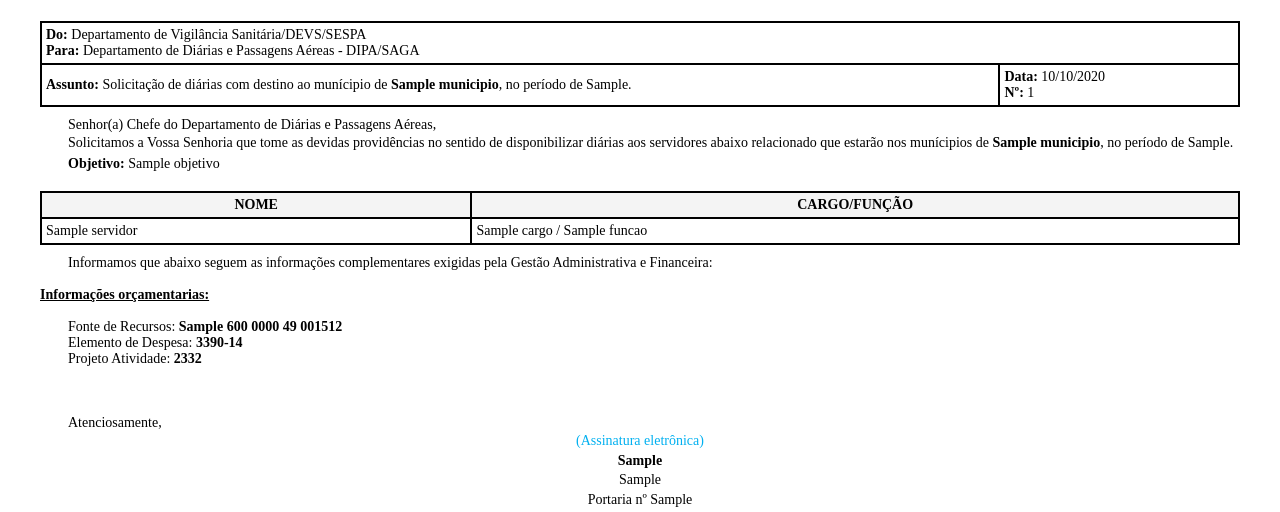
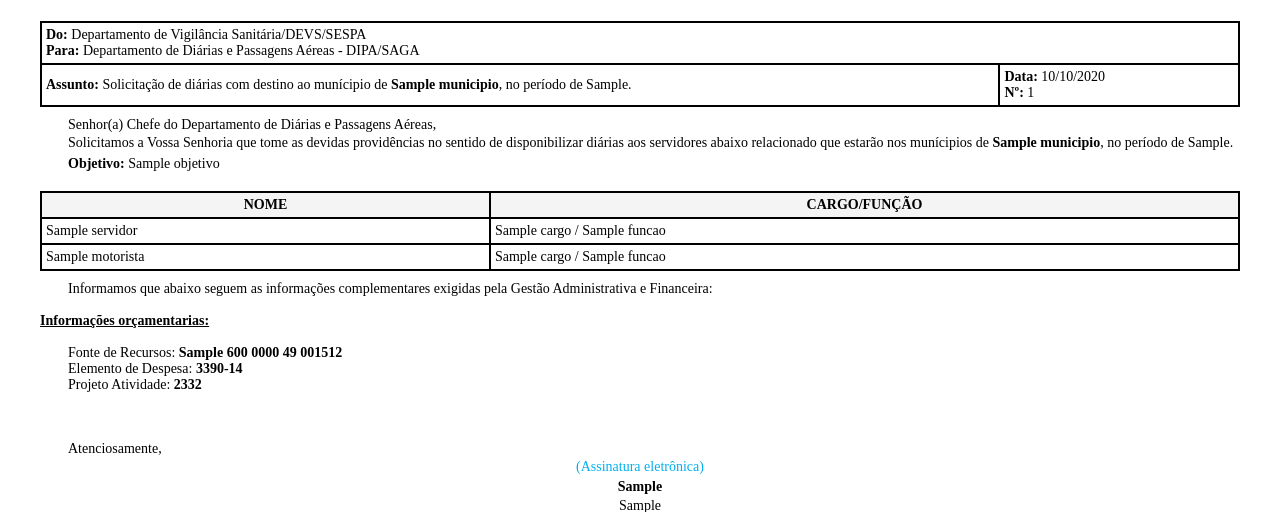
Before and after one commit to Jailsonsalima/vsan, a Django app: template templates/pdf_atividade.html in a window 1280 px wide. Shown: the part 184-696 px from the top of the page. Run offline with Django 5.2, Linux system fonts and the light colour scheme; the template is opened without the code that fills it: most values are stand-ins (such as "Sample title", 1, 10 or a date in 2020).

Commit message:
Incluído o motorista externo no PDF
Adicionado um loop ao arquivo templates/pdf_atividade.html para renderizar atividade.motoristas_externos.all (exibindo motorista.nome e motorista.cargo / motorista.funcao) para que os motoristas externos apareçam na tabela de atividades do PDF.

```diff
--- a/templates/pdf_atividade.html
+++ b/templates/pdf_atividade.html
@@ -80,6 +80,13 @@
                     </td>
                 </tr>
             {% endfor %}
+            {% for motorista in atividade.motoristas_externos.all %}
+                <tr>
+                    <td>{{ motorista.nome }}</td>
+                    <td>{{ motorista.cargo }} / {{ motorista.funcao }}</td>
+                </tr>
+            {% endfor %}
+
         </table>
         &emsp;&emsp;Informamos que abaixo seguem as informações complementares exigidas pela Gestão Administrativa e
         Financeira:<br><br>
```
